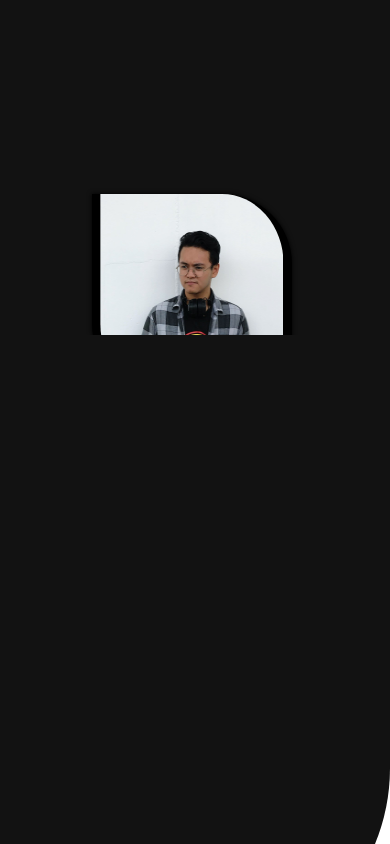
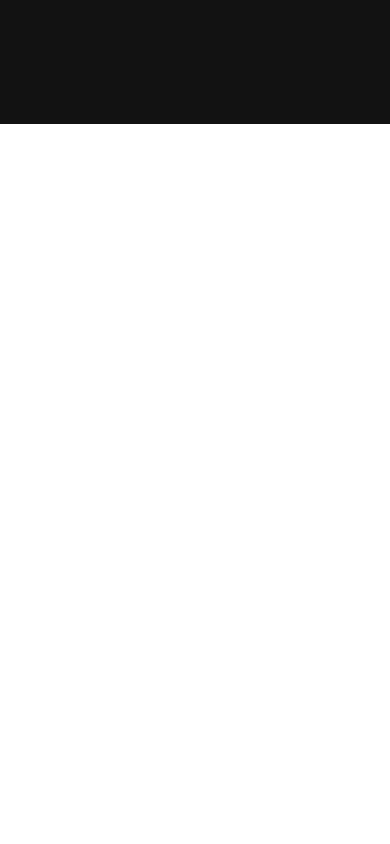
Before and after one commit to jammmeess/portfolio-jammmeess, a React (Create React App) app: page / in a window 390 px wide. Shown: the part 720-1564 px from the top of the page. After the commit the page ends 844 px from the top, so only its background shows below. Built offline with nearby package versions, Linux system fonts and the light colour scheme; a web font is replaced by a local one.

Commit message:
Updated Style

```diff
--- a/src/index.css
+++ b/src/index.css
@@ -1,12 +1,20 @@
+html::-webkit-scrollbar {
+  display: none !important;
+}
+
 body,
 html {
   font-family: "Sofia Sans Semi Condensed", sans-serif;
   font-size: 105%;
   width: auto;
-  height: auto;
+  height: 100%;
   color: #ffffff;
   background-color: white;
   overflow-x: hidden;
+}
+
+.padding-height {
+  padding: 120px 0px 120px 0px;
 }
 
 .text-code {
@@ -19,10 +27,7 @@ html {
 }
 
 .container {
-  display: flex;
-  flex-direction: column;
-  height: auto;
-  overflow-x: hidden;
+  width: 100vw !important;
 }
 
 /* Button */
@@ -185,15 +190,18 @@ html {
 }
 /* About Section */
 
-#about {
+
+
+.about-section {
+  color: black;
   height: 100vh;
+  width: 100vw;
 }
 
-.about-section {
+.about-bg{
+  height: 65vh;
+  width: 100vw;
   background-color: #121212;
-  color: black;
-  height: 55%;
-  width: 100%;
   border-radius: 0px 0px 200px 0px;
 }
 
@@ -223,7 +231,6 @@ p {
 .profile-section-mobile {
   height: 100vh;
   width: 100%;
-  margin: 0px 0px 0px 0px;
   padding: 0px 10px 0px 10px;
 }
 
@@ -249,6 +256,7 @@ p {
 
 .skills-section {
   margin: 20px 0px 0px 0px !important;
+
 }
 
 .higlight {
@@ -263,40 +271,26 @@ p {
   color: black;
   height: 100vh;
   width: 100%;
-  padding: 100px 0px 0px 100px;
+  /* padding: 100px 0px 0px 0px; */
   border-radius: 200px 0px 0px 0px;
 }
 
 .experiencemobile-section {
   background-color: #121212;
   color: black;
-  height: 115vh;
+  height: 100vh;
   width: auto;
-  padding: 60px 0px 40px 40px;
-  margin-top: 400px;
-}
-
-.experiencetitle-section {
-  padding: 80px 0px 0px 0px;
-}
-
-.experiencetitlemobile-section {
-  padding: 0px 0px 0px 0px;
+  margin: 390px 0px 0px 0px;
 }
 
 .work-section {
-  background-color: #121212;
-  width: 50%;
-  margin: 0px 0px 0px 0px;
-  padding: 0px 80px 0px 80px;
   border-left: solid rgb(129, 129, 129);
-  padding: 30px 0px 0px 30px;
+  padding: 15px 0px 0px 30px;
 }
 
 .workmobile-section {
   background-color: #121212;
   height: auto;
-  /* width: 50%; */
   margin: 0px 0px 0px 0px;
   padding: 0px 80px 0px 80px;
   border-left: solid rgb(129, 129, 129);
--- a/src/index.scss
+++ b/src/index.scss
@@ -14,6 +14,20 @@ body {
   color: #ffffff;
   text-rendering: optimizeLegibility;
   font-weight: initial;
+}
+
+@media only screen and (max-width: 768px) {
+  body {
+    font-size: 14px; /* Decrease font size for smaller screens */
+  }
+}
+
+/* Define responsive layout for smaller screens */
+@media only screen and (max-width: 768px) {
+  .container {
+    width: 100%; /* Full width container for smaller screens */
+    padding: 10px; /* Reduce padding for smaller screens */
+  }
 }
 
 .dark {
```
